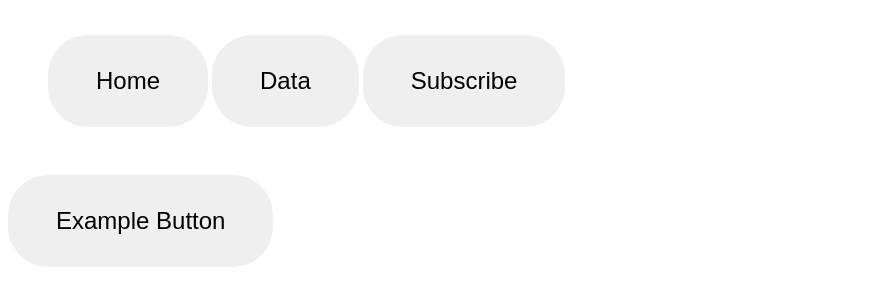
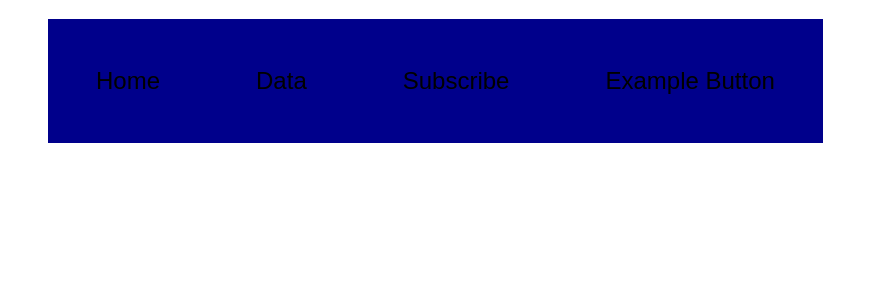
Before and after one commit to ParaPotato33/WindFarmAwarness, a plain HTML site: page Project Template/src/index.html in a window 1280 px wide. Shown: the part 61-366 px from the top of the page, without its empty margins (0-878 px from the left). Drawn offline with Linux system fonts and the light colour scheme; files that its build step writes are made by us from their sources; files whose address does not match are found by name.

Commit message:
Update style.css

```diff
--- a/Project Template/src/style.css
+++ b/Project Template/src/style.css
@@ -11,16 +11,17 @@ h1 {
     text-black-arial;
 }
 input{
-    border-radius: 40px;
-    border: 0;
+
+    border: thick;
     font-size: 1.5rem;
     font-weight 600;
-    margin: 1rem 0;
-    padding: 2rem 3rem;
-    --text-color: black;
+    margin: 1rem 1;
+    padding: 3rem 3rem;
+    appearance: none;
+    background-color: darkblue;
+    border-color: black;
 
+    text-black-arial;
+    float: left;
+    display: inline;
 }
-.button--primary{
-    background: blue;
-
-}
```
